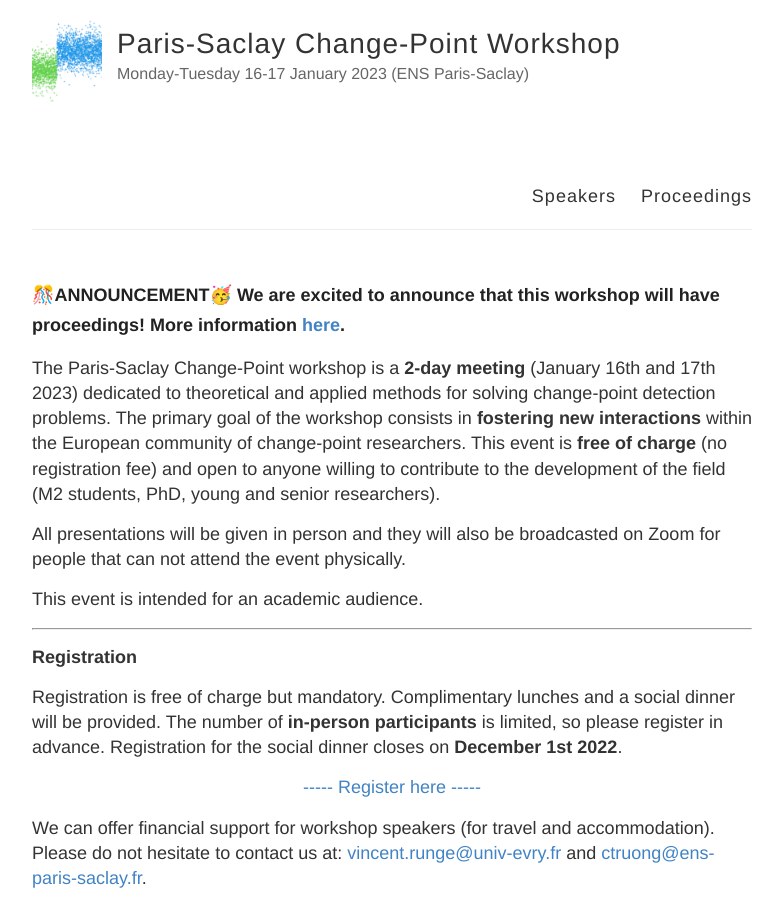
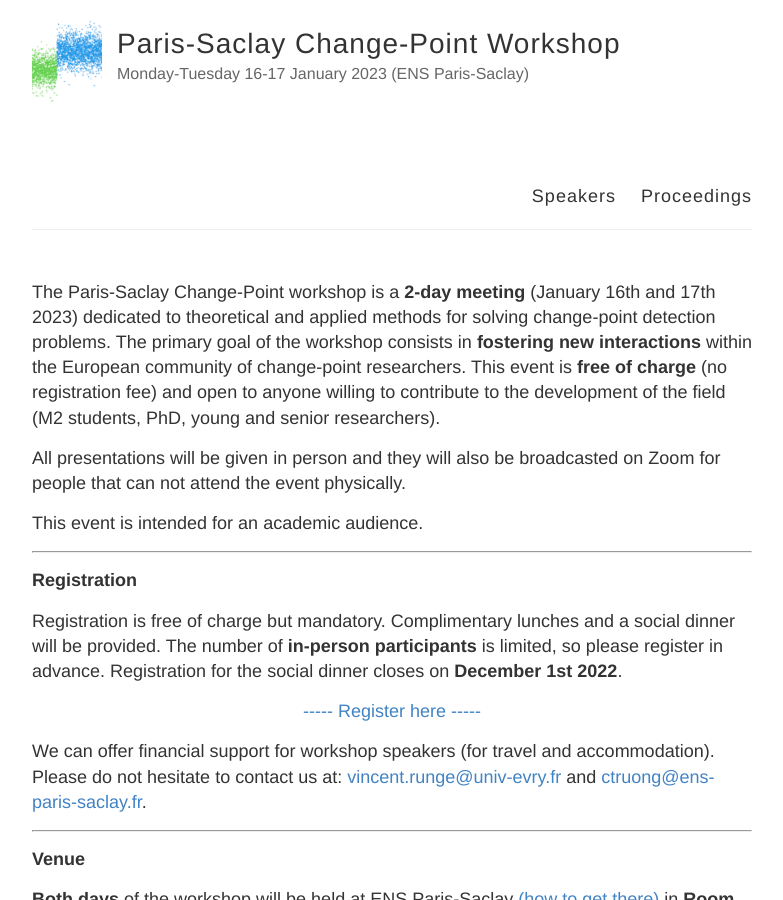
Before and after one commit to ParisSaclayChangePoint/ParisSaclayChangePoint.github.io, a Jekyll site: the page built from info.md, in a window 1280 px wide and 900 px high. Shown: the whole window, without its empty margins (248-1031 px from the left). Built offline with Jekyll 4.4.1, drawn with Linux system fonts in a browser that asks for light colours.

Commit message:
Update info.md

```diff
--- a/info.md
+++ b/info.md
@@ -3,8 +3,6 @@ layout: default
 title: Info
 permalink: /
 ---
-
-###### 🎊**ANNOUNCEMENT**🥳 We are excited to announce that this workshop will have proceedings! More information [here](https://parissaclaychangepoint.github.io/proceedings/).
 
 The Paris-Saclay Change-Point workshop is a **2-day meeting** (January 16<sup>th</sup> and 17<sup>th</sup> 2023) dedicated to theoretical and applied methods for solving change-point detection problems. The primary goal of the workshop consists in **fostering new interactions** within the European community of change-point researchers. This event is **free of charge** (no registration fee) and open to anyone willing to contribute to the development of the field (M2 students, PhD, young and senior researchers).
 
```
